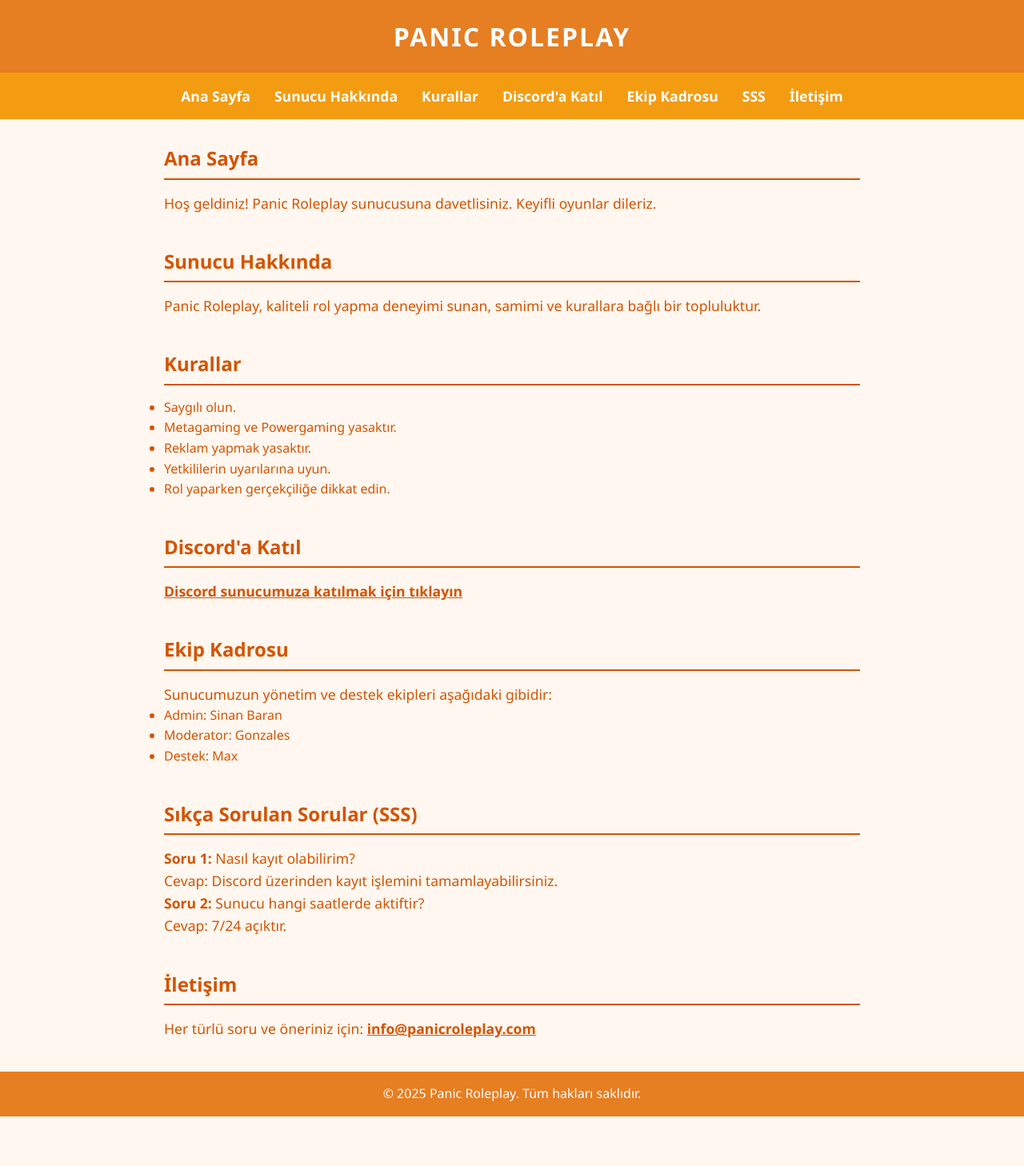
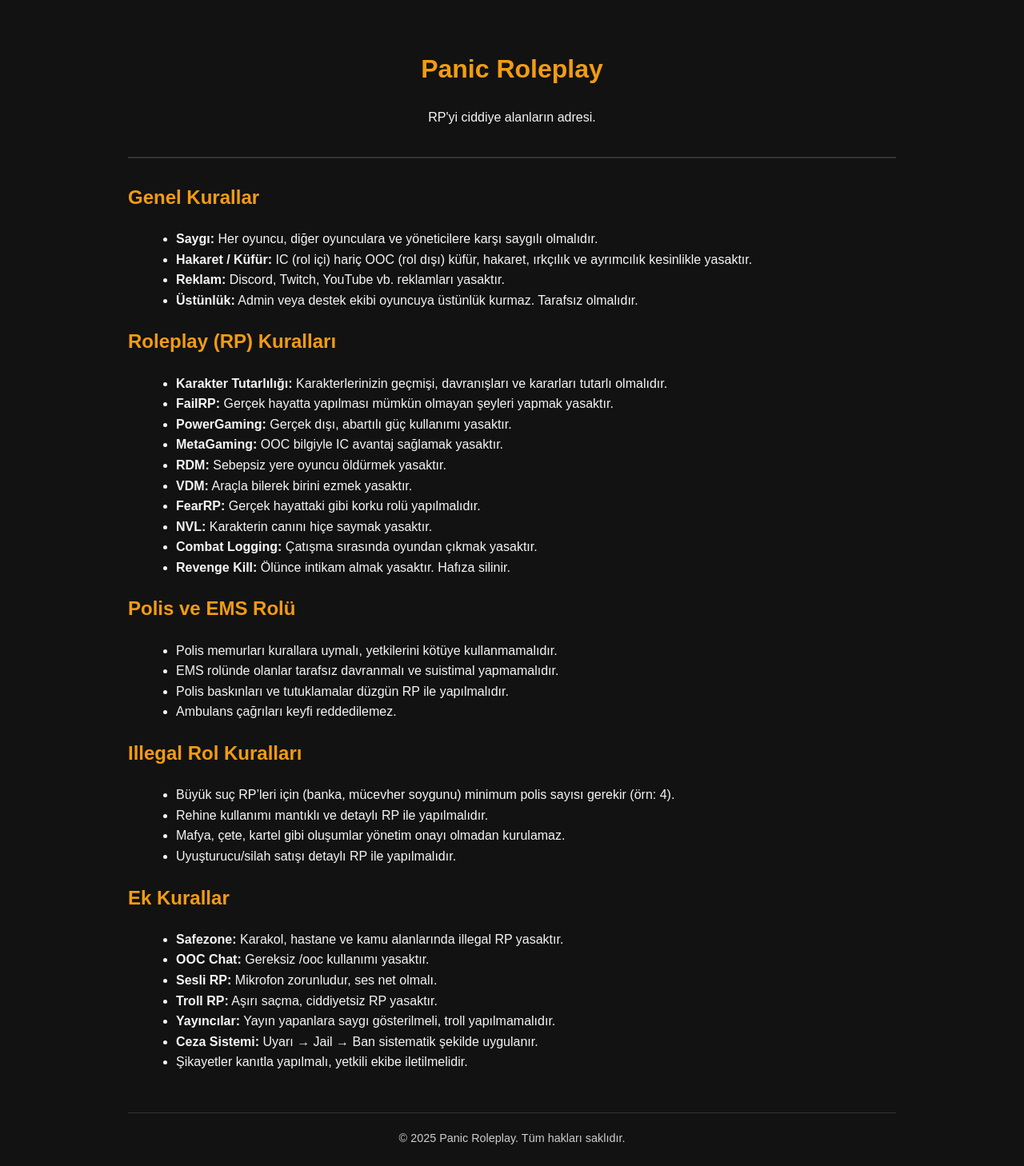
Before and after one commit to Gonzales-max/panic-roleplay-site, a plain HTML site: page index.html in a window 1280 px wide. Shown: the whole page at 80% size. Before the commit the page ends 1396 px from the top, so only its background shows below. Drawn offline with Linux system fonts and the light colour scheme.

Commit message:
Add files via upload

```diff
--- a/index.html
+++ b/index.html
@@ -2,143 +2,108 @@
 <html lang="tr">
 <head>
   <meta charset="UTF-8" />
-    <meta name="viewport" content="width=device-width, initial-scale=1" />
+  <meta name="viewport" content="width=device-width, initial-scale=1">
   <title>Panic Roleplay</title>
   <style>
-        /* Temel sıfırlama */
-        * {
-            margin: 0;
-            padding: 0;
-            box-sizing: border-box;
+    body {
+      font-family: Arial, sans-serif;
+      background-color: #121212;
+      color: #f5f5f5;
+      line-height: 1.6;
+      padding: 20px;
+      max-width: 960px;
+      margin: auto;
     }
-        body {
-            font-family: 'Segoe UI', Tahoma, Geneva, Verdana, sans-serif;
-            background: #fff7f0;
-            color: #d35400; /* Turuncu ton */
-            line-height: 1.6;
+    h1, h2, h3 {
+      color: #f39c12;
+    }
+    ul {
+      margin-left: 20px;
+    }
+    a {
+      color: #f39c12;
+      text-decoration: none;
+    }
+    a:hover {
+      color: #f5c279;
+      text-decoration: underline;
+    }
+    section {
+      margin-bottom: 50px;
     }
     header {
-            background-color: #e67e22;
-            padding: 20px;
       text-align: center;
-            color: white;
-            font-weight: 700;
-            font-size: 2rem;
-            letter-spacing: 2px;
-            user-select: none;
-        }
-        nav {
-            background: #f39c12;
-            display: flex;
-            justify-content: center;
-            gap: 30px;
-            padding: 15px 0;
-            font-weight: 600;
-            user-select: none;
-        }
-        nav a {
-            color: white;
-            text-decoration: none;
-            font-size: 1.1rem;
-            transition: color 0.3s ease;
-        }
-        nav a:hover {
-            color: #fff2e6;
-            text-decoration: underline;
-        }
-        main {
-            max-width: 900px;
-            margin: 30px auto;
-            padding: 0 15px;
-        }
-        section {
-            margin-bottom: 40px;
-        }
-        h2 {
-            color: #d35400;
-            margin-bottom: 15px;
-            border-bottom: 2px solid #d35400;
-            padding-bottom: 5px;
-        }
-        p {
-            font-size: 1.1rem;
+      padding: 20px 0;
+      border-bottom: 2px solid #333;
+      margin-bottom: 30px;
     }
     footer {
-            background: #e67e22;
-            color: white;
       text-align: center;
-            padding: 15px;
-            user-select: none;
-        }
-
-        /* Responsive - mobilde navbar dikey olur */
-        @media (max-width: 600px) {
-            nav {
-                flex-direction: column;
-                gap: 10px;
-            }
-            header {
-                font-size: 1.5rem;
-                padding: 15px;
-            }
+      padding: 20px;
+      color: #ccc;
+      border-top: 1px solid #333;
+      margin-top: 50px;
+      font-size: 0.9em;
     }
   </style>
 </head>
 <body>
   <header>
-        PANIC ROLEPLAY
+    <h1>Panic Roleplay</h1>
+    <p>RP'yi ciddiye alanların adresi.</p>
   </header>
-    <nav>
-        <a href="#anasayfa">Ana Sayfa</a>
-        <a href="#sunucu">Sunucu Hakkında</a>
-        <a href="#kurallar">Kurallar</a>
-        <a href="#discord">Discord'a Katıl</a>
-        <a href="#ekip">Ekip Kadrosu</a>
-        <a href="#sss">SSS</a>
-        <a href="#iletisim">İletişim</a>
-    </nav>
-    <main>
-        <section id="anasayfa">
-            <h2>Ana Sayfa</h2>
-            <p>Hoş geldiniz! Panic Roleplay sunucusuna davetlisiniz. Keyifli oyunlar dileriz.</p>
-        </section>
-        <section id="sunucu">
-            <h2>Sunucu Hakkında</h2>
-            <p>Panic Roleplay, kaliteli rol yapma deneyimi sunan, samimi ve kurallara bağlı bir topluluktur.</p>
-        </section>
+
   <section id="kurallar">
-            <h2>Kurallar</h2>
+    <h2>Genel Kurallar</h2>
     <ul>
-                <li>Saygılı olun.</li>
-                <li>Metagaming ve Powergaming yasaktır.</li>
-                <li>Reklam yapmak yasaktır.</li>
-                <li>Yetkililerin uyarılarına uyun.</li>
-                <li>Rol yaparken gerçekçiliğe dikkat edin.</li>
+      <li><strong>Saygı:</strong> Her oyuncu, diğer oyunculara ve yöneticilere karşı saygılı olmalıdır.</li>
+      <li><strong>Hakaret / Küfür:</strong> IC (rol içi) hariç OOC (rol dışı) küfür, hakaret, ırkçılık ve ayrımcılık kesinlikle yasaktır.</li>
+      <li><strong>Reklam:</strong> Discord, Twitch, YouTube vb. reklamları yasaktır.</li>
+      <li><strong>Üstünlük:</strong> Admin veya destek ekibi oyuncuya üstünlük kurmaz. Tarafsız olmalıdır.</li>
+    </ul>
+
+    <h2>Roleplay (RP) Kuralları</h2>
+    <ul>
+      <li><strong>Karakter Tutarlılığı:</strong> Karakterlerinizin geçmişi, davranışları ve kararları tutarlı olmalıdır.</li>
+      <li><strong>FailRP:</strong> Gerçek hayatta yapılması mümkün olmayan şeyleri yapmak yasaktır.</li>
+      <li><strong>PowerGaming:</strong> Gerçek dışı, abartılı güç kullanımı yasaktır.</li>
+      <li><strong>MetaGaming:</strong> OOC bilgiyle IC avantaj sağlamak yasaktır.</li>
+      <li><strong>RDM:</strong> Sebepsiz yere oyuncu öldürmek yasaktır.</li>
+      <li><strong>VDM:</strong> Araçla bilerek birini ezmek yasaktır.</li>
+      <li><strong>FearRP:</strong> Gerçek hayattaki gibi korku rolü yapılmalıdır.</li>
+      <li><strong>NVL:</strong> Karakterin canını hiçe saymak yasaktır.</li>
+      <li><strong>Combat Logging:</strong> Çatışma sırasında oyundan çıkmak yasaktır.</li>
+      <li><strong>Revenge Kill:</strong> Ölünce intikam almak yasaktır. Hafıza silinir.</li>
+    </ul>
+
+    <h2>Polis ve EMS Rolü</h2>
+    <ul>
+      <li>Polis memurları kurallara uymalı, yetkilerini kötüye kullanmamalıdır.</li>
+      <li>EMS rolünde olanlar tarafsız davranmalı ve suistimal yapmamalıdır.</li>
+      <li>Polis baskınları ve tutuklamalar düzgün RP ile yapılmalıdır.</li>
+      <li>Ambulans çağrıları keyfi reddedilemez.</li>
+    </ul>
+
+    <h2>Illegal Rol Kuralları</h2>
+    <ul>
+      <li>Büyük suç RP’leri için (banka, mücevher soygunu) minimum polis sayısı gerekir (örn: 4).</li>
+      <li>Rehine kullanımı mantıklı ve detaylı RP ile yapılmalıdır.</li>
+      <li>Mafya, çete, kartel gibi oluşumlar yönetim onayı olmadan kurulamaz.</li>
+      <li>Uyuşturucu/silah satışı detaylı RP ile yapılmalıdır.</li>
+    </ul>
+
+    <h2>Ek Kurallar</h2>
+    <ul>
+      <li><strong>Safezone:</strong> Karakol, hastane ve kamu alanlarında illegal RP yasaktır.</li>
+      <li><strong>OOC Chat:</strong> Gereksiz /ooc kullanımı yasaktır.</li>
+      <li><strong>Sesli RP:</strong> Mikrofon zorunludur, ses net olmalı.</li>
+      <li><strong>Troll RP:</strong> Aşırı saçma, ciddiyetsiz RP yasaktır.</li>
+      <li><strong>Yayıncılar:</strong> Yayın yapanlara saygı gösterilmeli, troll yapılmamalıdır.</li>
+      <li><strong>Ceza Sistemi:</strong> Uyarı → Jail → Ban sistematik şekilde uygulanır.</li>
+      <li>Şikayetler kanıtla yapılmalı, yetkili ekibe iletilmelidir.</li>
     </ul>
   </section>
-        <section id="discord">
-            <h2>Discord'a Katıl</h2>
-            <p><a href="https://discord.gg/yourdiscordlink" target="_blank" rel="noopener noreferrer" style="color:#d35400; font-weight:bold;">Discord sunucumuza katılmak için tıklayın</a></p>
-        </section>
-        <section id="ekip">
-            <h2>Ekip Kadrosu</h2>
-            <p>Sunucumuzun yönetim ve destek ekipleri aşağıdaki gibidir:</p>
-            <ul>
-                <li>Admin: Sinan Baran</li>
-                <li>Moderator: Gonzales</li>
-                <li>Destek: Max</li>
-            </ul>
-        </section>
-        <section id="sss">
-            <h2>Sıkça Sorulan Sorular (SSS)</h2>
-            <p><strong>Soru 1:</strong> Nasıl kayıt olabilirim?<br />Cevap: Discord üzerinden kayıt işlemini tamamlayabilirsiniz.</p>
-            <p><strong>Soru 2:</strong> Sunucu hangi saatlerde aktiftir?<br />Cevap: 7/24 açıktır.</p>
-        </section>
-        <section id="iletisim">
-            <h2>İletişim</h2>
-            <p>Her türlü soru ve öneriniz için: <a href="mailto:info@panicroleplay.com" style="color:#d35400; font-weight:bold;">info@panicroleplay.com</a></p>
-        </section>
-    </main>
+
   <footer>
     &copy; 2025 Panic Roleplay. Tüm hakları saklıdır.
   </footer>
```
Lines whose indentation alone changed are shown as unchanged.
